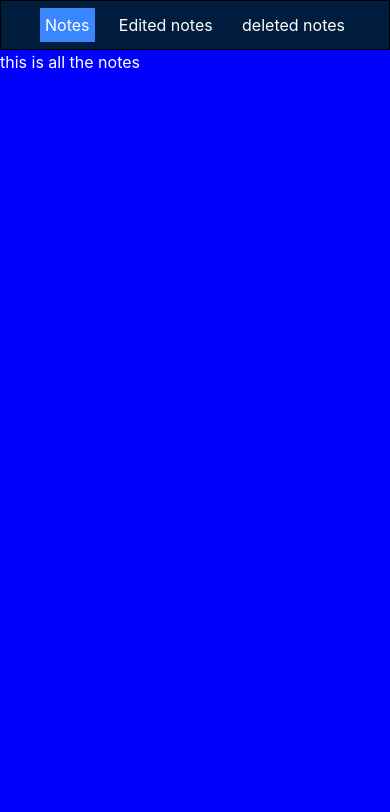
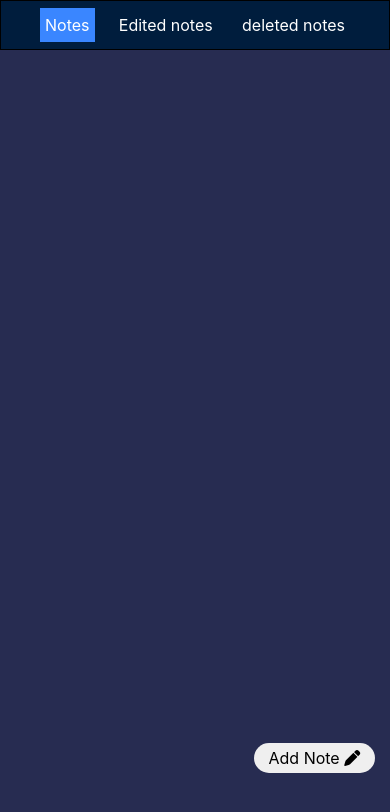
Before and after one commit to Bappaditya721135/my-notes-app, a React (Create React App) app: page / in a window 390 px wide. Shown: the top 812 px of the page. Built offline with nearby package versions, Linux system fonts and the light colour scheme.

Commit message:
Add: AddNote component

```diff
--- a/public/index.html
+++ b/public/index.html
@@ -30,6 +30,7 @@
 <body>
   <noscript>You need to enable JavaScript to run this app.</noscript>
   <div id="root"></div>
+  <script src="https://kit.fontawesome.com/fc54a2d167.js" crossorigin="anonymous"></script>
   <script src="https://cdn.jsdelivr.net/npm/bootstrap@5.3.0-alpha1/dist/js/bootstrap.bundle.min.js"
     integrity="sha384-w76AqPfDkMBDXo30jS1Sgez6pr3x5MlQ1ZAGC+nuZB+EYdgRZgiwxhTBTkF7CXvN"
     crossorigin="anonymous"></script>
--- a/src/App.css
+++ b/src/App.css
@@ -55,6 +55,7 @@
   display: flex;
   align-items: center;
   width: 100%;
+  z-index: 1;
 }
 
 .navbar-nav {
@@ -82,18 +83,119 @@
   background-color: #3a86ff;
 }
 
-.main-container {
+
+/* Notes component  */
+.notes-container {
+  position: absolute;
+  top: 0;
+  left: 0;
   min-height: 100vh;
+  width: 100vw;
+  background-color: #272c51;
+}
+
+.add-note-btn {
+  position: fixed;
+  top: 88%;
+  left: 88%;
+  padding: 3px 15px;
+  border: none;
+  border-radius: 20px;
+  white-space: nowrap;
+  transition: 0.3s ease-out;
+}
+
+.add-note-btn:hover {
+  background-color: #3a86ff;
   color: white;
-  background-color: blue;
-  padding-top: 50px;
+}
+
+
+/* Add Note form component  */
+.add-note-form {
+  position: relative;
+  width: 450px;
+  height: 400px;
+  background-color: white;
+  border-radius: 10px;
+  position: fixed;
+  top: 50%;
+  left: 50%;
+  transform: translate(-50%, -50%);
+  z-index: 3;
+  padding: 10px;
+  display: flex;
+  flex-direction: column;
+  align-items: center;
+  justify-content: space-between;
+}
+
+.add-note-date {
+  margin: 0;
+}
+
+.add-note-form>.add-note-textarea {
+  width: 100%;
+  height: 80%;
+  padding: 10px;
+}
+
+.save-btn {
+  border: none;
+  padding: 3px 10px 6px 10px;
+  font-size: 1.2rem;
+  background-color: rgba(58, 134, 255, 0.7);
+  color: white;
+  border-radius: 3px;
+}
+
+.save-btn:hover {
+  background-color: #3a86ff;
+}
+
+/* Background blur component  */
+.background-blur {
+  width: 100vw;
+  height: 100vh;
+  position: fixed;
+  top: 0;
+  left: 0;
+  backdrop-filter: blur(2px);
+  z-index: 2;
 }
 
 
 /* when screen is 350px or less  */
+@media(max-width: 1000px) {
+  .add-note-btn {
+    left: 85%;
+  }
+}
+
+@media(max-width: 780px) {
+  .add-note-btn {
+    left: 80%;
+  }
+}
+
+@media(max-width: 620px) {
+  .add-note-btn {
+    left: 75%;
+  }
+}
+
 @media(max-width: 510px) {
   .navbar-nav {
     max-width: 350px;
     font-size: 1rem;
   }
+  .add-note-btn {
+    left: 70%;
+  }
 }
+
+@media(max-width: 420px) {
+  .add-note-btn {
+    left: 65%;
+  }
+}
--- /dev/null
+++ b/src/components/AddNote.js
@@ -0,0 +1,15 @@
+import React from "react";
+
+export default function AddNote(props) {
+    const handleSaveBtnClick = ()=> {
+        props.handleAddNoteBtnClick();
+    }
+
+    return(
+        <div className="add-note-form">
+            <p className="add-note-date">Date: 24/02/2023</p>
+            <textarea className="add-note-textarea"></textarea>
+            <button className="save-btn" onClick={handleSaveBtnClick}>save</button>
+        </div>
+    );
+}
--- /dev/null
+++ b/src/components/BackgroundBlur.js
@@ -0,0 +1,7 @@
+import React from "react";
+
+export default function BackgroundBlur(props) {
+    return(
+        <div className="background-blur" onClick={props.handleClick}></div>
+    );
+}
--- a/src/components/Navbar.js
+++ b/src/components/Navbar.js
@@ -29,7 +29,7 @@ export default function Navbar() {
         <li className={activeNav.deletedNotes ? "activeNavElementColor" : " "} name="deletedNotes" onClick={handleNavClick}>deleted notes</li>
       </ul>
 </nav>
-<div className="main-container">
+<div>
     {activeNav.notes && <Notes />}
     {activeNav.editedNotes && <EditedNotes />}
     {activeNav.deletedNotes && <DeletedNotes />}
--- a/src/components/Notes.js
+++ b/src/components/Notes.js
@@ -1,9 +1,18 @@
-import React from "react";
+import React, {useState} from "react";
+import AddNote from "./AddNote";
+import BackgroundBlur from "./BackgroundBlur";
 
 export default function Notes() {
+    const [addNoteBox, setAddNotebox] = useState(false)
+    const handleAddNoteBtnClick = ()=> {
+        setAddNotebox(prevAddNoteBox=> !prevAddNoteBox);
+    }
     return(
         <div className="notes-container">
             <p>this is all the notes</p>
+            {addNoteBox && <BackgroundBlur handleClick={handleAddNoteBtnClick} />}
+            {addNoteBox && <AddNote handleAddNoteBtnClick={handleAddNoteBtnClick} />}
+            <button className="add-note-btn" onClick={handleAddNoteBtnClick}>Add Note <i class="fa-solid fa-pen"></i></button>
         </div>
     );
 }
```
Also changed, not shown: firebase.json (added), 1 other file (tests, documents, lock files or other folders).
